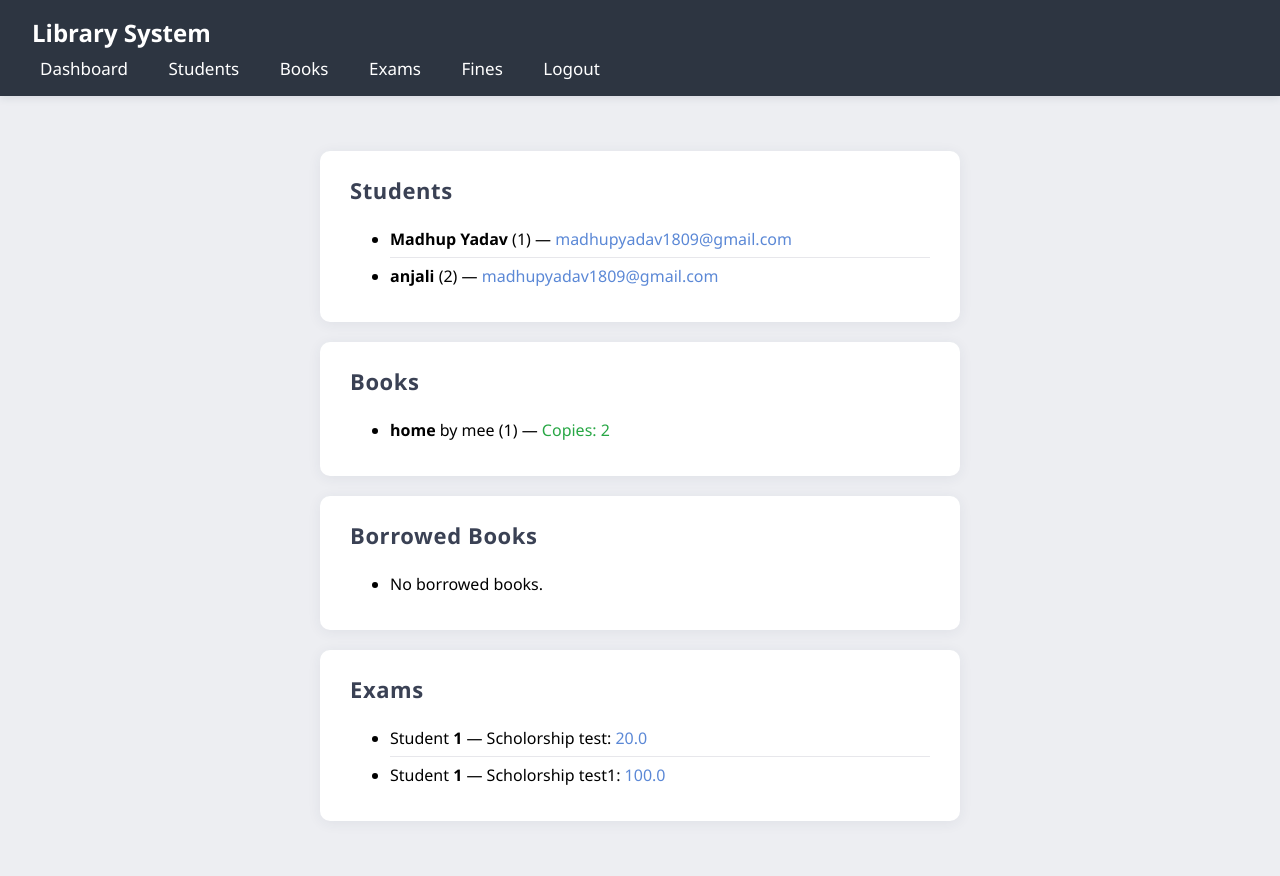
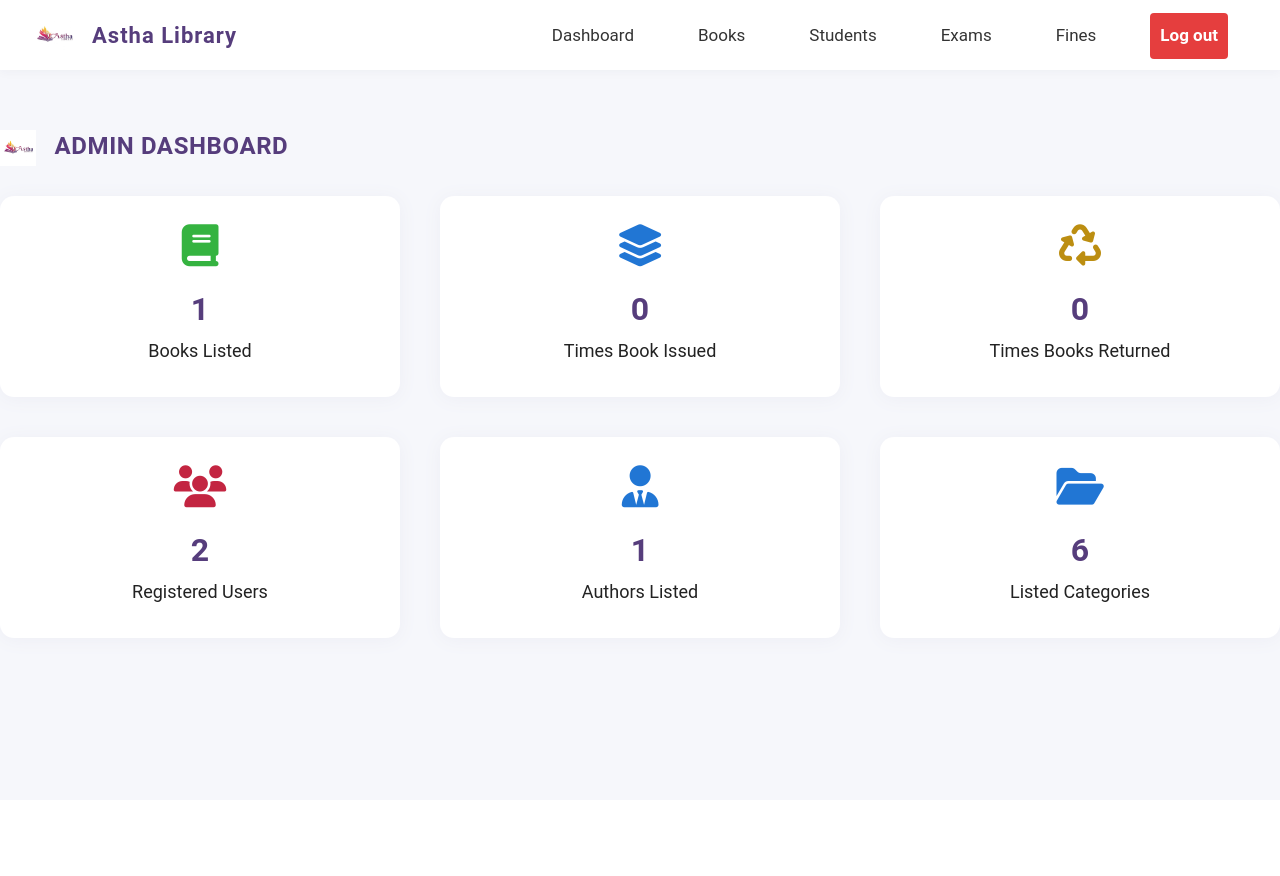
Before and after one commit to Madhup7008/Astha-Library, a Flask app: page /dashboard in a window 1280 px wide. After the commit the page ends 643 px from the top, so only its background shows below. Run offline with Flask 3, Linux system fonts and the light colour scheme; a user stored in the database is signed in.

Commit message:
Update dashboard design

```diff
--- a/app.py
+++ b/app.py
@@ -18,7 +18,11 @@ def calc_fine(due, ret):
     delta = (ret - due).days
     return 10 * max(0, delta)
 
-# Updated: Standalone, professional admin login page
+# NEW: Redirect root to admin login
+@app.route('/')
+def index():
+    return redirect(url_for('admin_login'))
+
 @app.route('/admin', methods=['GET', 'POST'])
 def admin_login():
     if session.get('admin'):
--- a/static/style.css
+++ b/static/style.css
@@ -1,85 +1,105 @@
 body {
-    font-family: 'Segoe UI', Arial, sans-serif;
-    background: #edeef2;
     margin: 0;
+    background: #f6f7fb;
+    font-family: 'Roboto', Arial, sans-serif;
+}
+.nav-header {
+    background: #fff;
+    box-shadow: 0 2px 10px rgba(44,62,80,0.04);
+    display: flex;
+    align-items: center;
+    justify-content: space-between;
+    padding: 0 32px;
+    height: 70px;
+}
+.nav-logo {
+    display: flex;
+    align-items: center;
+}
+.nav-logo img {
+    height: 44px;
+    margin-right: 16px;
+}
+.nav-title {
+    font-size: 22px;
+    font-weight: 700;
+    color: #563d7c;
+    letter-spacing: 1px;
+}
+.nav-menu a {
+    text-decoration: none;
+    color: #333;
+    font-size: 17px;
+    margin: 0 20px;
+    padding: 12px 10px;
+    border-bottom: 2px solid transparent;
+    transition: border-bottom 0.2s;
+}
+.nav-menu a:hover {
+    border-bottom: 2px solid #5b88d6;
+}
+.logout-btn {
+    background: #e53e3e;
+    padding: 10px 20px;
+    border-radius: 4px;
+    color: #fff !important;
+    font-weight: 600;
+}
+main {
+    max-width: 1300px;
+    margin: 0 auto;
+    padding: 32px 0 0 0;
 }
 
-header {
-    background: #2d3541;
-    color: #fff;
-    padding: 1em 2em;
-    box-shadow: 0 2px 8px rgba(44,62,80,0.12);
+.dashboard-cards {
+    display: flex;
+    flex-wrap: wrap;
+    gap: 40px;
+    margin-top: 30px;
 }
-
-header h2 {
-    margin: 0;
-    font-weight: 700;
+.card {
+    background: #fff;
+    box-shadow: 0 2px 18px #edeef5;
+    border-radius: 14px;
+    padding: 28px 38px;
+    min-width: 220px;
+    flex: 1 1 220px;
+    text-align: center;
+    position: relative;
+    transition: box-shadow 0.18s;
 }
-
-nav {
+.card:hover {
+    box-shadow: 0 6px 30px #c1c2e5;
+}
+.card .fa-solid {
+    font-size: 42px;
+    margin-bottom: 16px;
+}
+.card.green .fa-solid {
+    color: #35b340;
+}
+.card.blue .fa-solid {
+    color: #2176d4;
+}
+.card.gold .fa-solid {
+    color: #bc8e11;
+}
+.card.red .fa-solid {
+    color: #c32541;
+}
+.card-title {
+    font-size: 18px;
+    margin-top: 12px;
+    color: #222;
+    margin-bottom: 8px;
+}
+.card-number {
+    font-size: 32px;
+    font-weight: bold;
+    color: #563d7c;
     margin-top: 8px;
-    font-size: 17px;
 }
-
-nav a {
-    color: #fff;
-    margin-right: 20px;
-    text-decoration: none;
-    padding: 2px 8px;
-    border-radius: 4px;
-    transition: background 0.15s;
+.card-sub {
+    font-size: 15px;
+    color: #444;
 }
-
-nav a:hover {
-    background: #535b6e;
-}
-
-main {
-    padding: 35px 0;
-    min-height: 80vh;
-}
-
-.section {
-    background: #fff;
-    margin: 20px auto;
-    max-width: 580px;
-    padding: 24px 30px 12px 30px;
-    box-shadow: 0 2px 14px rgba(44,62,80,0.070);
-    border-radius: 10px;
-}
-
-.section-title {
-    margin-top: 0;
-    margin-bottom: 15px;
-    font-size: 22px;
-    font-weight: 600;
-    color: #3a4154;
-    letter-spacing: 0.6px;
-}
-
-.list-item {
-    font-size: 16px;
-    padding: 7px 0;
-    border-bottom: 1px solid #e7e7eb;
-}
-
-.list-item:last-child {
-    border-bottom: none;
-}
-
-.button {
-    background: #4b72fa;
-    color: #fff;
-    padding: 8px 16px;
-    margin-top: 7px;
-    border: none;
-    border-radius: 5px;
-    font-size: 15px;
-    cursor: pointer;
-    box-shadow: 0 1px 5px #ececec;
-    transition: background 0.15s;
-}
-
-.button:hover {
-    background: #2542b6;
-}
--- a/templates/base.html
+++ b/templates/base.html
@@ -1,19 +1,23 @@
 <!DOCTYPE html>
 <html>
 <head>
-  <title>Library Management Dashboard</title>
+    <title>Astha Library Admin</title>
     <link rel="stylesheet" href="{{ url_for('static', filename='style.css') }}">
+    <link rel="stylesheet" href="https://cdnjs.cloudflare.com/ajax/libs/font-awesome/6.4.2/css/all.min.css" />
 </head>
 <body>
-  <header>
-    <h2>Library System</h2>
-    <nav>
+    <header class="nav-header">
+        <div class="nav-logo">
+            <img src="{{ url_for('static', filename='Astha-Library-logo.jpeg') }}" alt="Astha Library Logo">
+            <span class="nav-title">Astha Library</span>
+        </div>
+        <nav class="nav-menu">
             <a href="{{ url_for('dashboard') }}">Dashboard</a>
+            <a href="{{ url_for('books_list') }}">Books</a>
             <a href="{{ url_for('student_list') }}">Students</a>
-      <a href="{{ url_for('books_list') }}">Books</a>
             <a href="{{ url_for('exams_list') }}">Exams</a>
             <a href="{{ url_for('fines_view') }}">Fines</a>
-      <a href="{{ url_for('logout') }}">Logout</a>
+            <a href="{{ url_for('logout') }}" class="logout-btn">Log out</a>
         </nav>
     </header>
     <main>
--- a/templates/dashboard.html
+++ b/templates/dashboard.html
@@ -1,61 +1,41 @@
 {% extends "base.html" %}
 {% block content %}
 
-<div class="section">
-    <h2 class="section-title">Students</h2>
-    <ul>
-    {% for s in students %}
-        <li class="list-item">
-            <strong>{{ s.name }}</strong> ({{ s.id }}) — <span style="color: #5b88d6;">{{ s.email }}</span>
-        </li>
-    {% else %}
-        <li class="list-item">No students found.</li>
-    {% endfor %}
-    </ul>
+<h2 style="color:#563d7c; margin-top:28px; margin-bottom:16px; letter-spacing:.6px;">
+    <img src="{{ url_for('static', filename='Astha-Library-logo.jpeg') }}" alt="Logo" style="height:36px;vertical-align:middle;margin-right:12px;">
+    ADMIN DASHBOARD
+</h2>
+
+<div class="dashboard-cards">
+    <div class="card green">
+        <i class="fa-solid fa-book"></i>
+        <div class="card-number">{{ books|length }}</div>
+        <div class="card-title">Books Listed</div>
+    </div>
+    <div class="card blue">
+        <i class="fa-solid fa-layer-group"></i>
+        <div class="card-number">{{ borrows|length }}</div>
+        <div class="card-title">Times Book Issued</div>
+    </div>
+    <div class="card gold">
+        <i class="fa-solid fa-recycle"></i>
+        <div class="card-number">{{ borrows|selectattr('return_date')|list|length }}</div>
+        <div class="card-title">Times Books Returned</div>
+    </div>
+    <div class="card red">
+        <i class="fa-solid fa-users"></i>
+        <div class="card-number">{{ students|length }}</div>
+        <div class="card-title">Registered Users</div>
+    </div>
+    <div class="card blue">
+        <i class="fa-solid fa-user-tie"></i>
+        <div class="card-number">{{ books|map(attribute='author')|unique|list|length }}</div>
+        <div class="card-title">Authors Listed</div>
+    </div>
+    <div class="card blue">
+        <i class="fa-solid fa-folder-open"></i>
+        <div class="card-number">6</div>
+        <div class="card-title">Listed Categories</div>
+    </div>
 </div>
-
-<div class="section">
-    <h2 class="section-title">Books</h2>
-    <ul>
-    {% for b in books %}
-        <li class="list-item">
-            <strong>{{ b.title }}</strong> by {{ b.author }} ({{ b.id }}) —
-            <span style="color: #28a745;">Copies: {{ b.copies }}</span>
-        </li>
-    {% else %}
-        <li class="list-item">No books available.</li>
-    {% endfor %}
-    </ul>
-</div>
-
-<div class="section">
-    <h2 class="section-title">Borrowed Books</h2>
-    <ul>
-    {% for br in borrows %}
-        <li class="list-item">
-            Student <strong>{{ br.sid }}</strong> borrowed <strong>{{ br.bid }}</strong> until {{ br.due_date }},
-            {% if br.return_date %}
-            returned on <span style="color:#2542b6;">{{ br.return_date }}</span>{% else %}
-            <span style="color: #f39c12;">Not returned</span>{% endif %},
-            Fine: <span style="color: #e53e3e;">₹{{ br.fine }}</span>
-        </li>
-    {% else %}
-        <li class="list-item">No borrowed books.</li>
-    {% endfor %}
-    </ul>
-</div>
-
-<div class="section">
-    <h2 class="section-title">Exams</h2>
-    <ul>
-    {% for e in exams %}
-        <li class="list-item">
-            Student <strong>{{ e.sid }}</strong> — {{ e.exam }}: <span style="color:#5b88d6;">{{ e.score }}</span>
-        </li>
-    {% else %}
-        <li class="list-item">No exams found.</li>
-    {% endfor %}
-    </ul>
-</div>
-
 {% endblock %}
```
Also changed, not shown: templates/books.html (+22 -24 lines), templates/exams.html (+20 -21 lines), templates/fines.html (+26 -10 lines), templates/students.html (+14 -22 lines). Lines whose indentation alone changed are shown as unchanged.
